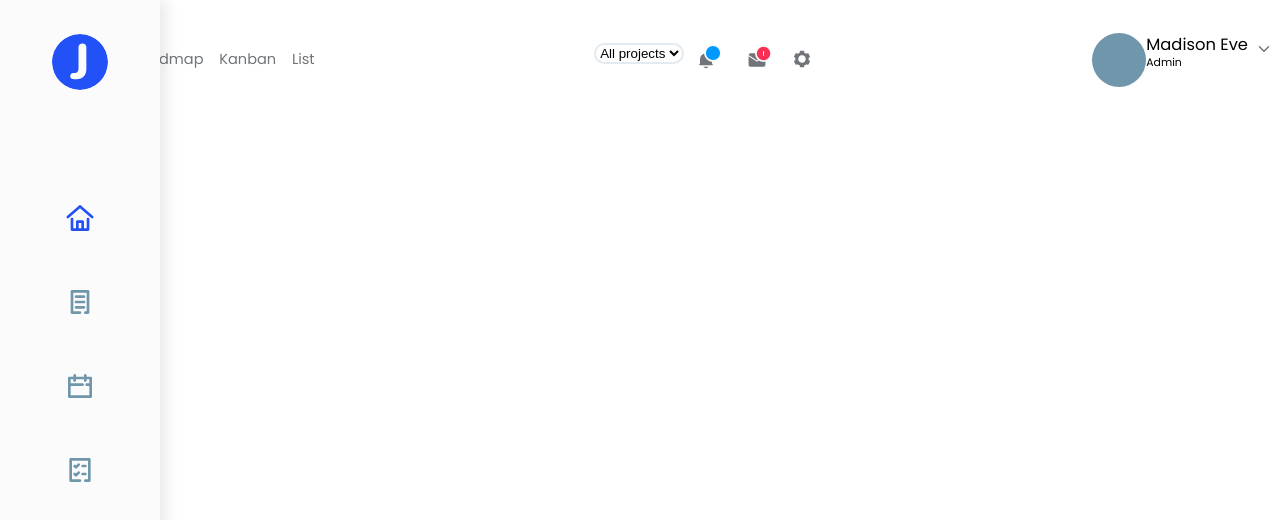
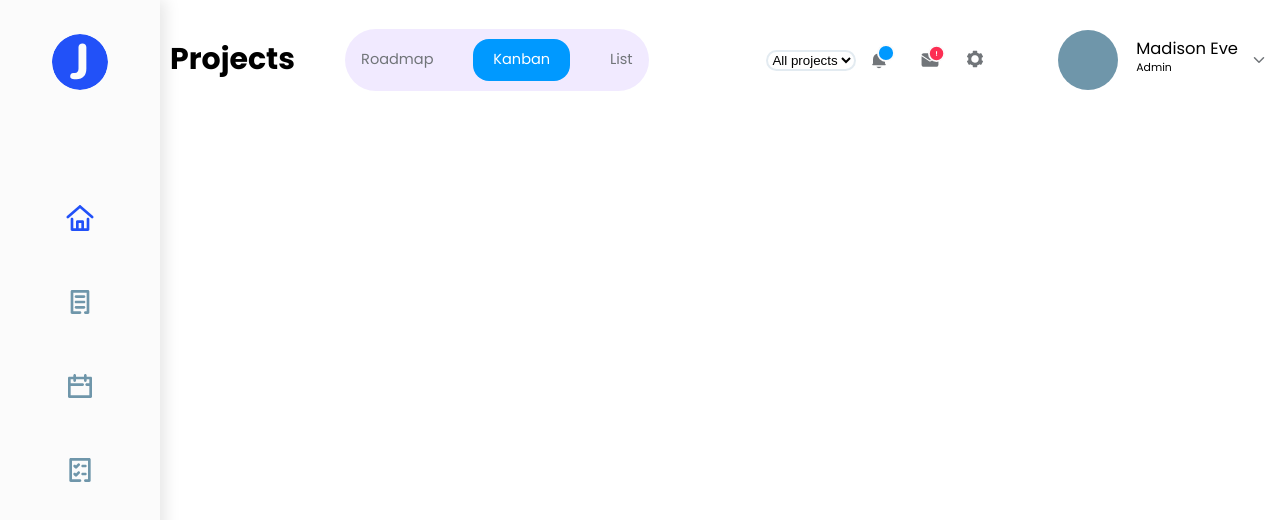
Before and after one commit to Roman-wdesign/Active_box, a website built with webpack: page src/index.html in a window 1280 px wide. Shown: the top 520 px of the page. Built offline with nearby package versions, Linux system fonts and the light colour scheme.

Commit message:
header paddings

```diff
--- a/src/index.html
+++ b/src/index.html
@@ -44,12 +44,12 @@
         <h1 class="header__title">Projects</h1>
         <div class="header__button">
             <button class="header__button__btn"><h6>Roadmap</h6></button>
-            <button class="header__button__btn"><h6>Kanban</h6></button>
+            <button class="header__button__btn_active"><h6>Kanban</h6></button>
             <button class="header__button__btn"><h6>List</h6></button>
         </div>
     </div>
     <div class="header__mid">
-        <div class="dropdown">
+        <div class="header__mid_dropdown">
             <select name="dropdown" id="dropdown">
                 <option value="All projects">All projects</option>
                 <option value="Second">Second</option>
@@ -58,7 +58,7 @@
             </select>
 
         </div>
-        <div class="header__mid">
+        <div class="header__mid_icons">
             <button class="header__mid_notif">
                 <div class="header__mid__sprite_bell"></div>
                 <div class="header__mid__sprite_bell_notif_default"></div>
--- /dev/null
+++ b/src/styles/scss/modules/header.scss
@@ -0,0 +1,135 @@
+.header {
+  padding: 0 5px;
+  position: fixed;
+  width: calc(100% - #{$sidebar-width});
+  @include flex_1;
+  justify-content: space-between;
+  font: {
+    color: #717579;
+  };
+
+  &__left {
+    @include flex_1;
+  }
+
+  &__mid {
+    display: flex;
+    flex-direction: row;
+    align-items: center;
+
+    &_icons {
+      display: flex;
+      flex-direction: row;
+
+    }
+    &_notif {
+      display: flex;
+      flex-direction: row;
+      margin-top: -7px;
+    }
+
+    &__sprite {
+      display: flex;
+      flex-direction: row;
+
+      &_bell {
+        margin-right: -25px;
+        margin-top: 7px;
+        @include svg_h;
+        background-image: url($path-ico + 'bell.svg');
+
+        &_notif_default {
+
+          @include svg_h;
+          background-image: url($path-ico + 'notif_default.svg');
+        }
+      }
+
+      &_email {
+        margin-right: -25px;
+        margin-top: 7px;
+        @include svg_h;
+        background-image: url($path-ico + 'email.svg');
+
+        &_warning {
+          @include svg_h;
+          background-image: url($path-ico + 'warning.svg');
+        }
+      }
+
+      &_settings {
+        @include svg_h;
+        background-image: url($path-ico + 'settings.svg');
+
+      }
+    }
+  }
+
+  &__right {
+    display: flex;
+    flex-direction: row;
+    align-items: center;
+
+    &_container {
+
+      display: flex;
+      flex-direction: column;
+    }
+
+    &_avatar {
+      margin-right: 18px;
+      width: 60px;
+      height: 60px;
+      border-radius: 100%;
+      border: none;
+      background-color: $Old_Blue_2;
+
+    }
+
+    &_chevron {
+      margin-left: 5px;
+      @include svg_h;
+      background-image: url($path-ico + 'ic_chevron.svg');
+    }
+  }
+
+  &__button {
+    border-radius: 50px;
+    margin: 0 50px;
+    padding: 10px;
+    background-color: $Primary_Highlight;
+
+    &__btn {
+      h6 {
+        color: $Secondary_Text;
+      }
+
+      &_active {
+        color: $White;
+        margin: 0 30px;
+        border-radius: 16px;
+        padding: 10px 20px;
+        background-color: $secondary_active;
+      }
+    }
+  }
+}
+
+.header__left {
+  padding: 0 0 0 165px;
+}
+//
+//.header__mid {
+//  padding: 0 120px 0 120px;
+//}
+//
+//.header__right {
+//  padding: 0 0 0 10px;
+//}
+
+#dropdown {
+  border-radius: 50px;
+  outline: none;
+  border: 2px solid #E3EBF1;
+  background: transparent;
+}
--- a/src/styles/scss/modules/sidebar.scss
+++ b/src/styles/scss/modules/sidebar.scss
@@ -1,14 +1,9 @@
-
 .sidebar {
-
   width: $sidebar-width;
   height: 100vh;
-
   background-color: $Background;
   box-shadow: 5px 0 15px rgba(#050505, 0.1);
-
   position: fixed;
-
   left: 0;
   z-index: $z-index-sidebar;
 
@@ -50,98 +45,3 @@
     }
   }
 }
-
-.header {
-  @include flex_1;
-
-  justify-content: space-between;
-  font: {
-
-    color: #717579;
-  };
-
-  &__left {
-    @include flex_1;
-
-  }
-
-  &__mid {
-    display: flex;
-    flex-direction: row;
-
-    &_notif {
-      display: flex;
-      flex-direction: row;
-      margin-top: -7px;
-    }
-
-    &__sprite {
-      display: flex;
-      flex-direction: row;
-
-      &_bell {
-        margin-right: -25px;
-        margin-top: 7px;
-        @include svg_h;
-        background-image: url($path-ico + 'bell.svg');
-
-        &_notif_default {
-
-          @include svg_h;
-          background-image: url($path-ico + 'notif_default.svg');
-        }
-      }
-
-      &_email {
-        margin-right: -25px;
-        margin-top: 7px;
-        @include svg_h;
-        background-image: url($path-ico + 'email.svg');
-
-        &_warning {
-          @include svg_h;
-          background-image: url($path-ico + 'warning.svg');
-        }
-      }
-
-      &_settings {
-        @include svg_h;
-        background-image: url($path-ico + 'settings.svg');
-
-      }
-    }
-  }
-
-  &__right {
-    display: flex;
-    flex-direction: row;
-    &_avatar {
-      width: 5.455rem;
-      height: 5.455rem;
-      border-radius: 100%;
-      border: none ;
-      background-color: $Old_Blue_2;
-
-    }
-    &_chevron{
-      @include svg_h;
-      background-image: url($path-ico + 'ic_chevron.svg');
-    }
-  }
-
-  &__button {
-
-    &__btn {
-      h6 {
-        color: $Secondary_Text;
-      }
-    }
-  }
-}
-
-#dropdown {
-  border-radius: 50px;
-  outline: none;
-  border: 2px solid #E3EBF1;
-  background: transparent;
-}
--- a/src/styles/scss/style.scss
+++ b/src/styles/scss/style.scss
@@ -4,6 +4,7 @@
 @import "utils/fonts";
 
 @import "modules/sidebar";
+@import "modules/header";
 @import "modules/button";
 
 html {
--- a/src/styles/scss/utils/vars.scss
+++ b/src/styles/scss/utils/vars.scss
@@ -17,6 +17,7 @@ $font_pop_s:'Poppins-SemiBold';
 
 $primary: #886CC0;
 $secondary: #FFCF6D;
+$secondary_active: #0099FF;
 $Tertiary: #FFA7D7;
 $Blue:  #2251F8;
 
```
